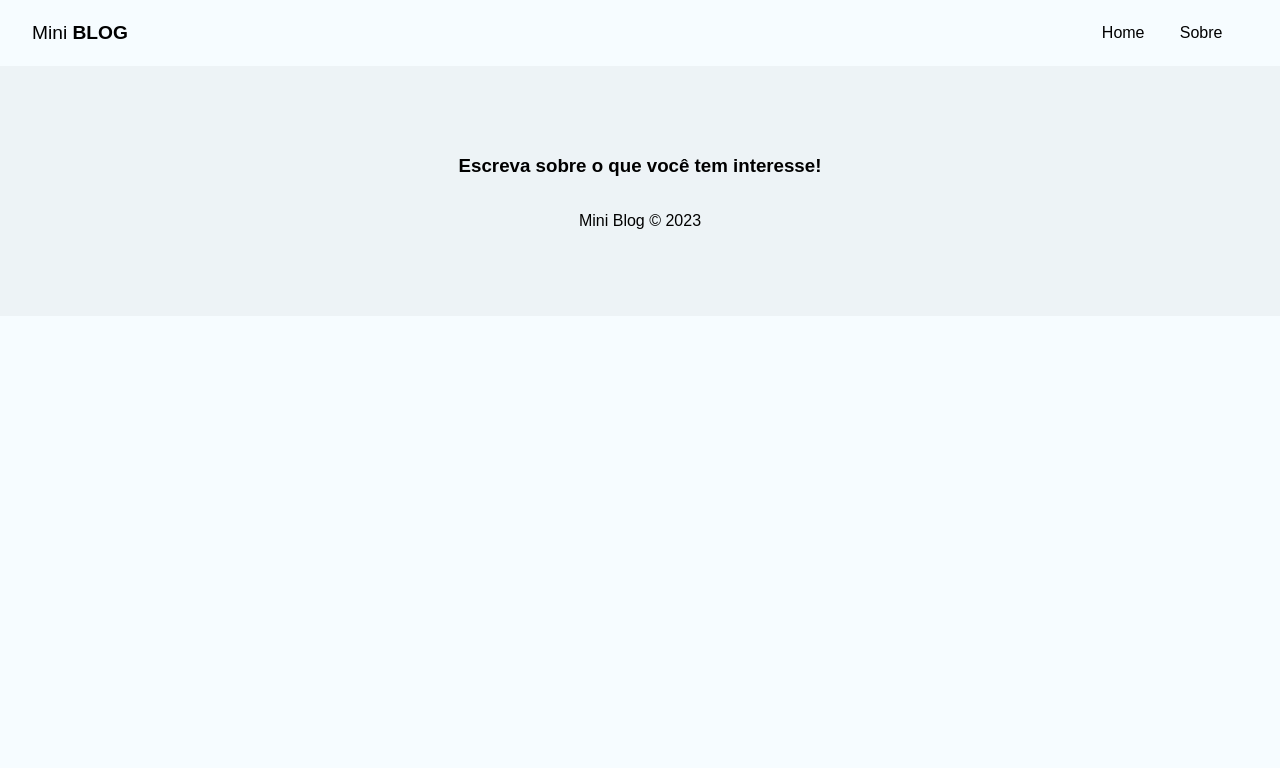
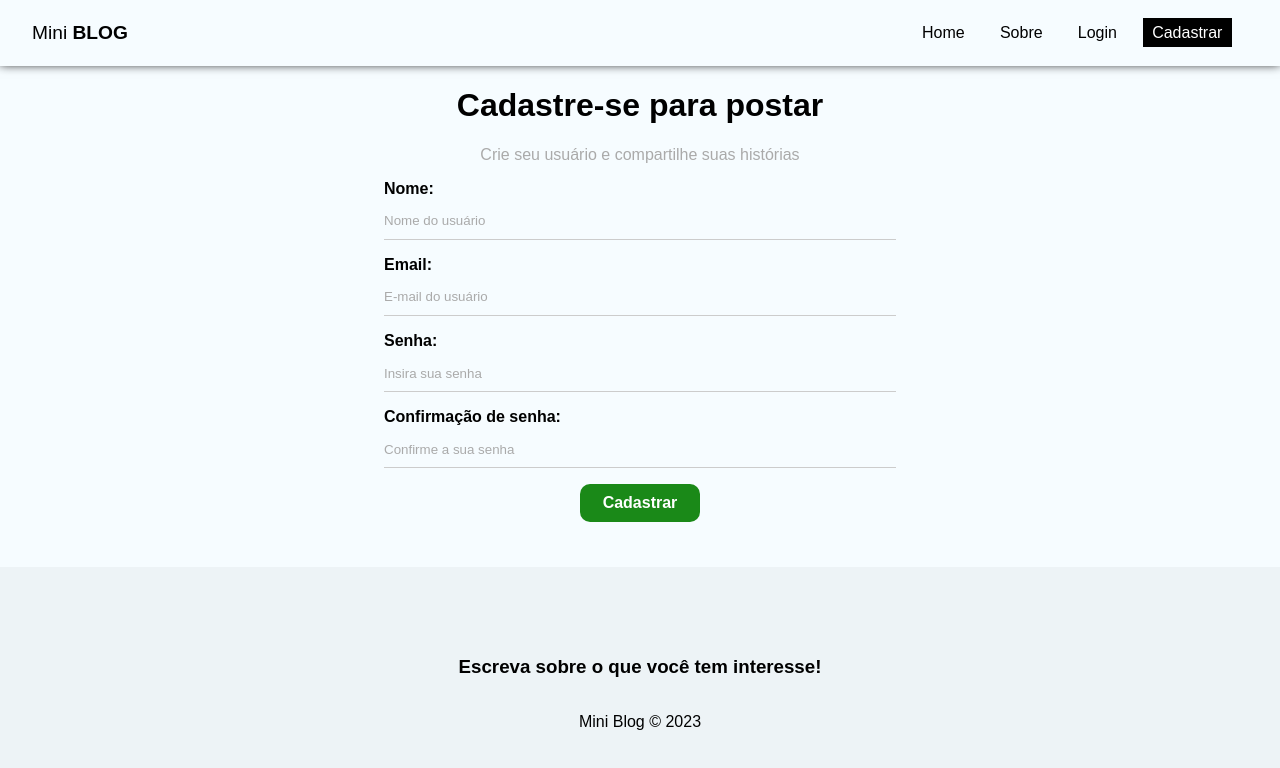
Before and after one commit to meduardo27/miniblog, a React (Create React App) app: page /register in a window 1280 px wide. Shown: the top 768 px of the page. Built offline with nearby package versions, Linux system fonts and the light colour scheme; the HTML template or start-up script is replaced by a standard one.

Commit message:
feat: criacao do formulario de cadastro

```diff
--- a/src/App.css
+++ b/src/App.css
@@ -1,4 +1,3 @@
 .container {
   min-height: 60vh;
-  margin-bottom: 5em;
 }
--- a/src/App.js
+++ b/src/App.js
@@ -2,6 +2,8 @@
 import { BrowserRouter, Routes, Route, Navigate } from "react-router-dom";
 import Home from "./pages/Home/Home";
 import About from "./pages/About/About";
+import Login from "./pages/Login/Login";
+import Register from "./pages/Register/Register";
 import Navbar from "./components/Navbar";
 import Footer from "./components/Footer";
 
@@ -9,14 +11,15 @@
   return (
     <div className="App">
       <BrowserRouter>
-        <Navbar>
+        <Navbar />
         <div className="container">
           <Routes>
             <Route path="/" element={<Home />}></Route>
             <Route path="/about" element={<About />}></Route>
+            <Route path="/login" element={<Login />}></Route>
+            <Route path="/register" element={<Register />}></Route>
           </Routes>
         </div>
-        </Navbar>
         <Footer />
       </BrowserRouter>
     </div>
--- a/src/components/Navbar.js
+++ b/src/components/Navbar.js
@@ -24,6 +24,22 @@
             Sobre
           </NavLink>
         </li>
+        <li>
+          <NavLink
+            to="/login"
+            className={({ isActive }) => (isActive ? styles.active : "")}
+          >
+            Login
+          </NavLink>
+        </li>
+        <li>
+          <NavLink
+            to="/register"
+            className={({ isActive }) => (isActive ? styles.active : "")}
+          >
+            Cadastrar
+          </NavLink>
+        </li>
       </ul>
     </nav>
   );
--- a/src/firebase/config.js
+++ b/src/firebase/config.js
@@ -1,5 +1,5 @@
 import { initializeApp } from "firebase/app";
-import { getFirestore } from "firebase/firebase";
+import { getFirestore } from "firebase/firestore";
 
 const firebaseConfig = {
   apiKey: "AIzaSyB3k-TQxg6FWOTGYFE8pzguwmkvZAf1Zx8",
--- /dev/null
+++ b/src/hooks/useAuthentication.js
@@ -0,0 +1,73 @@
+import { db } from "../firebase/config";
+
+import {
+  getAuth,
+  createUserWithEmailAndPassword,
+  signInWithEmailAndPassword,
+  updateProfile,
+  signOut,
+} from "firebase/auth";
+
+import { useState, useEffect } from "react";
+
+export const useAuthentication = () => {
+  const [error, setError] = useState(null);
+  const [loading, setLoading] = useState(null);
+
+  //cleanup
+  //dell with memory leak
+  const [cancelled, setCancelled] = useState(false);
+
+  const auth = getAuth();
+
+  function checkIfIsCancelled() {
+    if (cancelled) {
+      return;
+    }
+  }
+
+  const createUser = async (data) => {
+    checkIfIsCancelled();
+    setError(null);
+    setLoading(true);
+
+    try {
+      const { user } = await createUserWithEmailAndPassword(
+        auth,
+        data.email,
+        data.password
+      );
+      await updateProfile(user, {
+        displayName: data.displayName,
+      });
+      setLoading(false);
+
+      return user;
+    } catch (error) {
+      console.log(error.message);
+      console.log(typeof error.message);
+      let systemErrorMessage;
+
+      if (error.message.includes("Password")) {
+        systemErrorMessage = "A senha precisa conter pelo menos 6 caracteres";
+      } else if (error.message.includes("email-already")) {
+        systemErrorMessage = "E-mail já cadastrado";
+      } else {
+        systemErrorMessage = "Ocorreu um erro, por favor tente mais tarde!";
+      }
+      setLoading(false);
+      setError(systemErrorMessage);
+    }
+  };
+
+  useEffect(() => {
+    return () => setCancelled(true);
+  }, []);
+
+  return {
+    auth,
+    createUser,
+    error,
+    loading,
+  };
+};
--- a/src/index.css
+++ b/src/index.css
@@ -8,6 +8,7 @@
 input::placeholder,
 textarea::placeholder {
   font-family: "Montserrat", sans-serif;
+  color: #aaa;
 }
 
 input:focus,
@@ -31,3 +32,80 @@
 nav button:hover {
   color: #bbb;
 }
+
+form {
+  max-width: 40%;
+  margin: 0 auto;
+}
+
+label {
+  display: flex;
+  flex-direction: column;
+  margin-bottom: 1em;
+}
+
+label span {
+  margin-bottom: 0.3em;
+  font-weight: bold;
+  text-align: left;
+}
+
+input,
+textarea {
+  box-sizing: border-box;
+  border: none;
+  border-bottom: 1px solid #ccc;
+  padding: 0.8em 0;
+  background-color: transparent;
+}
+
+.btn {
+  background-color: #1a8918;
+  color: #fff;
+  text-align: center;
+  cursor: pointer;
+  border-radius: 10px;
+  width: 120px;
+  font-weight: bold;
+  border: none;
+  padding: 10px 15px;
+  font-size: 1em;
+}
+
+.btn.btn-dark {
+  background-color: #000;
+  border-radius: 0;
+}
+
+.btn.btn-outline {
+  background-color: transparent;
+  border-radius: 0;
+  color: #000;
+  border: 1px solid #000;
+  padding: 7px 30px;
+}
+
+.btn:hover {
+  background-color: #0f730c;
+  color: #fff;
+}
+
+.btn.btn-outline:hover {
+  background-color: #000;
+}
+
+.btn.btn-danger:hover {
+  background-color: #dc3545;
+}
+
+button[disabled] {
+  background-color: #aaa;
+}
+
+.container .error {
+  color: #721c24;
+  background-color: #f8d7da;
+  border: 1px solid #f5c6cb;
+  padding: 5px;
+  border-radius: 5px;
+}
--- /dev/null
+++ b/src/pages/Login/Login.js
@@ -0,0 +1,11 @@
+import styles from "./Login.module.css";
+
+const Login = () => {
+  return (
+    <div>
+      <h2>Login</h2>
+    </div>
+  );
+};
+
+export default Login;
--- /dev/null
+++ b/src/pages/Register/Register.js
@@ -0,0 +1,98 @@
+import styles from "./Register.module.css";
+
+import { useState, useEffect } from "react";
+import { useAuthentication } from "../../hooks/useAuthentication";
+
+const Register = () => {
+  const [displayName, setDisplayName] = useState("");
+  const [email, setEmail] = useState("");
+  const [password, setPassword] = useState("");
+  const [confirmPassword, setConfirmPassword] = useState("");
+  const [error, setError] = useState("");
+
+  const { createUser, error: authError, loading } = useAuthentication();
+
+  const handleSubmit = async (e) => {
+    e.preventDefault();
+
+    setError("");
+
+    const user = {
+      displayName,
+      email,
+      password,
+    };
+
+    if (password !== confirmPassword) {
+      setError("As senhas precisam ser iguais!");
+      return;
+    }
+
+    const res = await createUser(user);
+    console.log(res);
+  };
+
+  useEffect(() => {
+    if (authError) {
+      setError(authError);
+    }
+  }, [authError]);
+
+  return (
+    <div className={styles.register}>
+      <h1>Cadastre-se para postar</h1>
+      <p>Crie seu usuário e compartilhe suas histórias</p>
+      <form onSubmit={handleSubmit}>
+        <label>
+          <span>Nome:</span>
+          <input
+            type="text"
+            name="displayName"
+            required
+            placeholder="Nome do usuário"
+            value={displayName}
+            onChange={(e) => setDisplayName(e.target.value)}
+          />
+        </label>
+        <label>
+          <span>Email:</span>
+          <input
+            type="email"
+            name="email"
+            required
+            placeholder="E-mail do usuário"
+            value={email}
+            onChange={(e) => setEmail(e.target.value)}
+          />
+        </label>
+        <label>
+          <span>Senha:</span>
+          <input
+            type="password"
+            name="password"
+            required
+            placeholder="Insira sua senha"
+            value={password}
+            onChange={(e) => setPassword(e.target.value)}
+          />
+        </label>
+        <label>
+          <span>Confirmação de senha:</span>
+          <input
+            type="password"
+            name="confirmPassword"
+            required
+            placeholder="Confirme a sua senha"
+            value={confirmPassword}
+            onChange={(e) => setConfirmPassword(e.target.value)}
+          />
+        </label>
+        {!loading && <button className="btn">Cadastrar</button>}
+        {loading && <button className="btn" disabled>Aguarde...</button>}
+        {error && <p className="error">{error}</p>}
+      </form>
+    </div>
+  );
+};
+
+export default Register;
--- /dev/null
+++ b/src/pages/Register/Register.module.css
@@ -0,0 +1,7 @@
+.register{
+    text-align: center;
+}
+
+.register p {
+    color: #aaa;
+}
```
Also changed, not shown: src/pages/Login/Login.module.css (added). Lines whose indentation alone changed are shown as unchanged.
